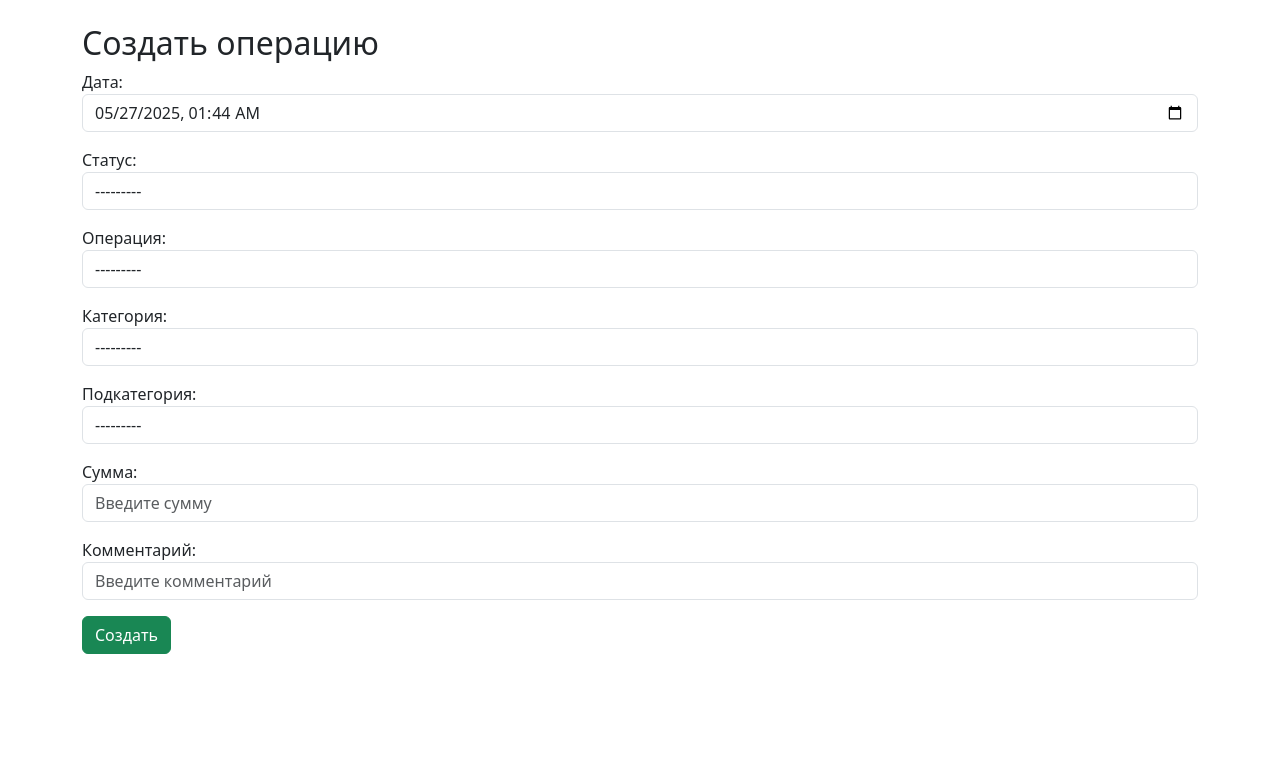
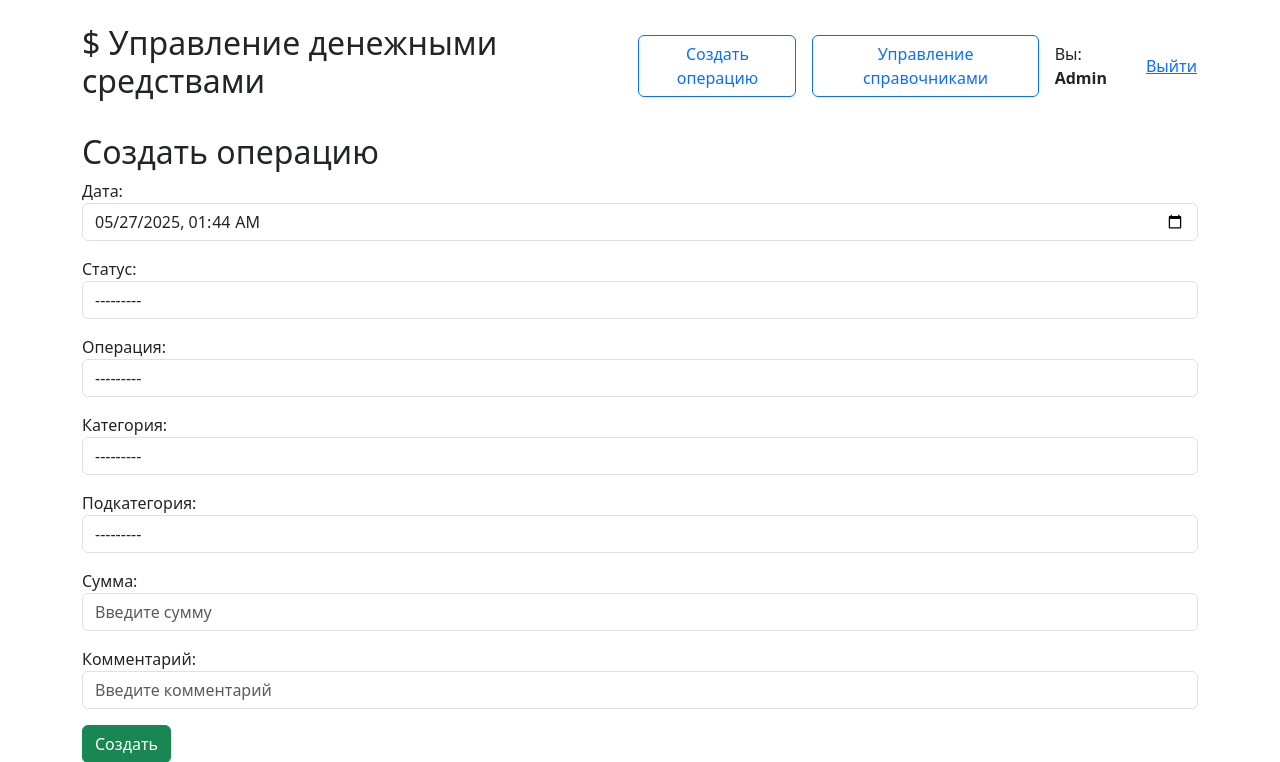
Before and after one commit to BuryatisLesa/move_cash, a Django app: page /movecashs/create/ in a window 1280 px wide. Shown: the top 762 px of the page. Run offline with Django 5.2, Linux system fonts and the light colour scheme; a user stored in the database is signed in; data comes from the database, SQL or seed files in the repository; both versions use the stored data as it was after the commit.

Commit message:
feat: изменен base.html добавлена валидация пользователя и дополнительный интерфейс для удобства

```diff
--- a/move_cash/app_cash/views.py
+++ b/move_cash/app_cash/views.py
@@ -6,7 +6,6 @@
 from django.contrib.auth.mixins import LoginRequiredMixin
 from django.contrib.auth.forms import UserCreationForm
 from django.core.exceptions import PermissionDenied
-from django.db.models import Q
 
 
 
@@ -19,6 +18,7 @@
     else:
         form = UserCreationForm()
     return render(request, 'registration/register.html', {'form': form})
+
 
 class MoveCashList(ListView):
     model = MoveCash
--- a/move_cash/templates/base.html
+++ b/move_cash/templates/base.html
@@ -7,8 +7,27 @@
   <link href="https://cdn.jsdelivr.net/npm/bootstrap@5.3.0/dist/css/bootstrap.min.css" rel="stylesheet">
 </head>
 <body class="container mt-4">
-    <header></header>
-    {% block content %}
-    {% endblock content %}
+  <header class="d-flex justify-content-between align-items-center mb-4">
+    <div>
+      <h2>$ Управление денежными средствами</h2>
+    </div>
+    <div class="d-flex align-items-center gap-3">
+      {% if user.is_authenticated %}
+        <a href="{% url 'movecashs_create' %}" class="btn btn-outline-primary">Создать операцию</a>
+        <a href="#" class="btn btn-outline-primary">Управление справочниками</a>
+        <span>Вы: <strong>{{ user.username }}</strong></span>
+        <form action="{% url 'logout' %}" method="post" class="d-inline">
+          {% csrf_token %}
+          <button type="submit" class="btn btn-link p-0 m-0 align-baseline">Выйти</button>
+        </form>
+      {% else %}
+        <a class="btn btn-outline-primary" href="{% url 'login' %}">Войти</a>
+        <a class="btn btn-outline-success" href="{% url 'register' %}">Регистрация</a>
+      {% endif %}
+    </div>
+  </header>
+
+  {% block content %}
+  {% endblock content %}
 </body>
 </html>
```
Also changed, not shown: move_cash/db.sqlite3.
